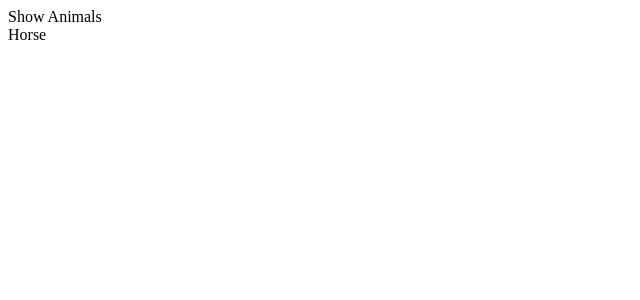
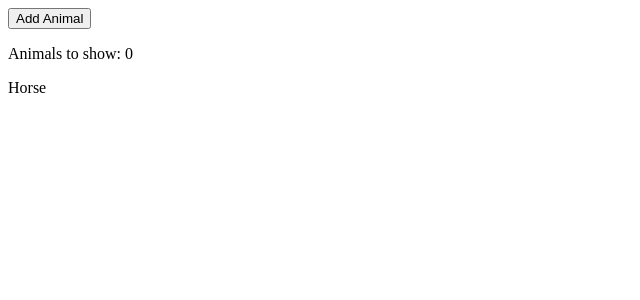
Before and after one commit to RCass172/animals-react, a React (Create React App) app: page / in a window 1280 px wide. Shown: the top 300 px of the page, without its empty margins (0-640 px from the left). Built offline with nearby package versions, Linux system fonts and the light colour scheme.

Commit message:
Add state in order to count button clicks

```diff
--- a/src/App.js
+++ b/src/App.js
@@ -1,7 +1,16 @@
+import { useState } from "react";
+
 function App() {
+  const handleClick = () => {
+    setCount(count + 1);
+  };
+
+  const [count, setCount] = useState(0);
+
   return (
     <div>
-      Show Animals
+      <button onClick={handleClick}>Add Animal</button>
+      <p>Animals to show: {count}</p>
     </div>
   );
 }
```
